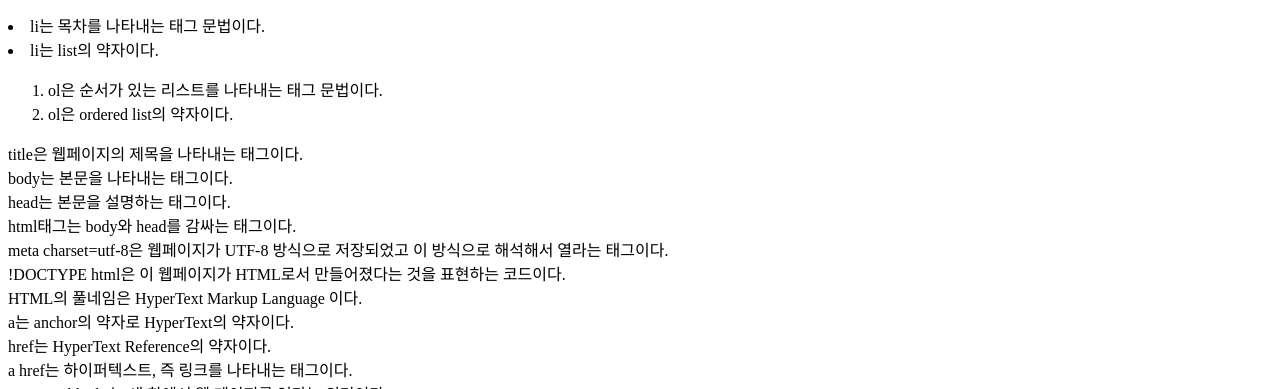
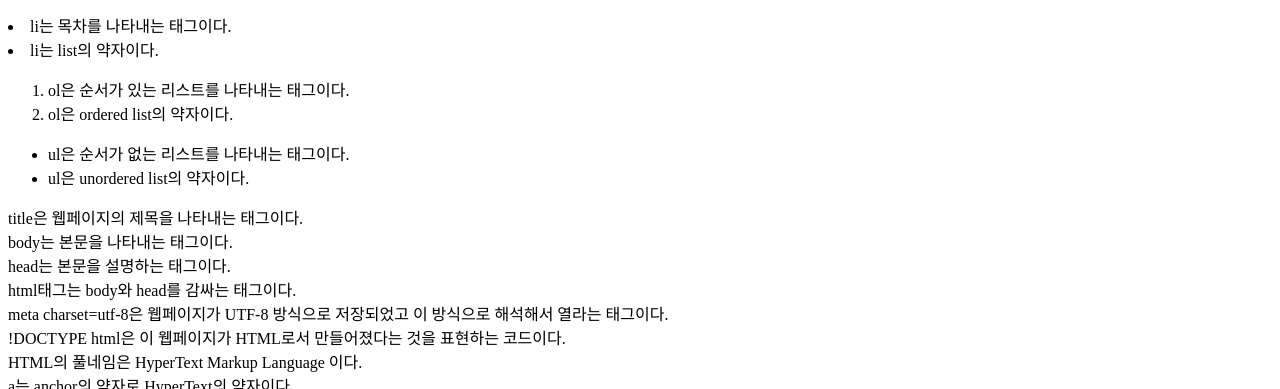
Before and after one commit to Relax-WhiteBear/web-practice-1, a plain HTML site: page 1. web practice.html in a window 1280 px wide. Shown: the part 789-1178 px from the top of the page. Drawn offline with Linux system fonts and the light colour scheme.

Commit message:
Update 1. web practice.html

```diff
--- a/1. web practice.html
+++ b/1. web practice.html
@@ -23,11 +23,18 @@ br은 breakline의 약자로 줄을 한칸 내리는 역할을 한다.
   속성 (attribute) 중 하나가 src인데, source의 약자다. img라는 태그 뒤에 src라는 속성을 붙이고 이미지 주소를 넣으면 이미지를 추가할 수 있다.
 <br><img src="https://t1.daumcdn.net/cfile/tistory/253BF74B52E0F4EE1C" width="25%">
 <br>width는 크기를 나타내는 속성이고, %나 숫자를 입력해서 크기를 조절할 수 있다.</p>
-<p><li> li는 목차를 나타내는 태그 문법이다.</li>
-   <li> li는 list의 약자이다.</li></p>
-<ol><li>ol은 순서가 있는 리스트를 나타내는 태그 문법이다.</li>
-    <li>ol은 ordered list의 약자이다.</li>
+<p>
+  <li>li는 목차를 나타내는 태그이다.</li>
+   <li>li는 list의 약자이다.</li>
+</p>
+<ol>
+  <li>ol은 순서가 있는 리스트를 나타내는 태그이다.</li>
+  <li>ol은 ordered list의 약자이다.</li>
 </ol>
+<ul>
+  <li>ul은 순서가 없는 리스트를 나타내는 태그이다.</li>
+  <li>ul은 unordered list의 약자이다.</li>
+</ul>
 title은 웹페이지의 제목을 나타내는 태그이다.
 <br>body는 본문을 나타내는 태그이다.
 <br>head는 본문을 설명하는 태그이다.
```
